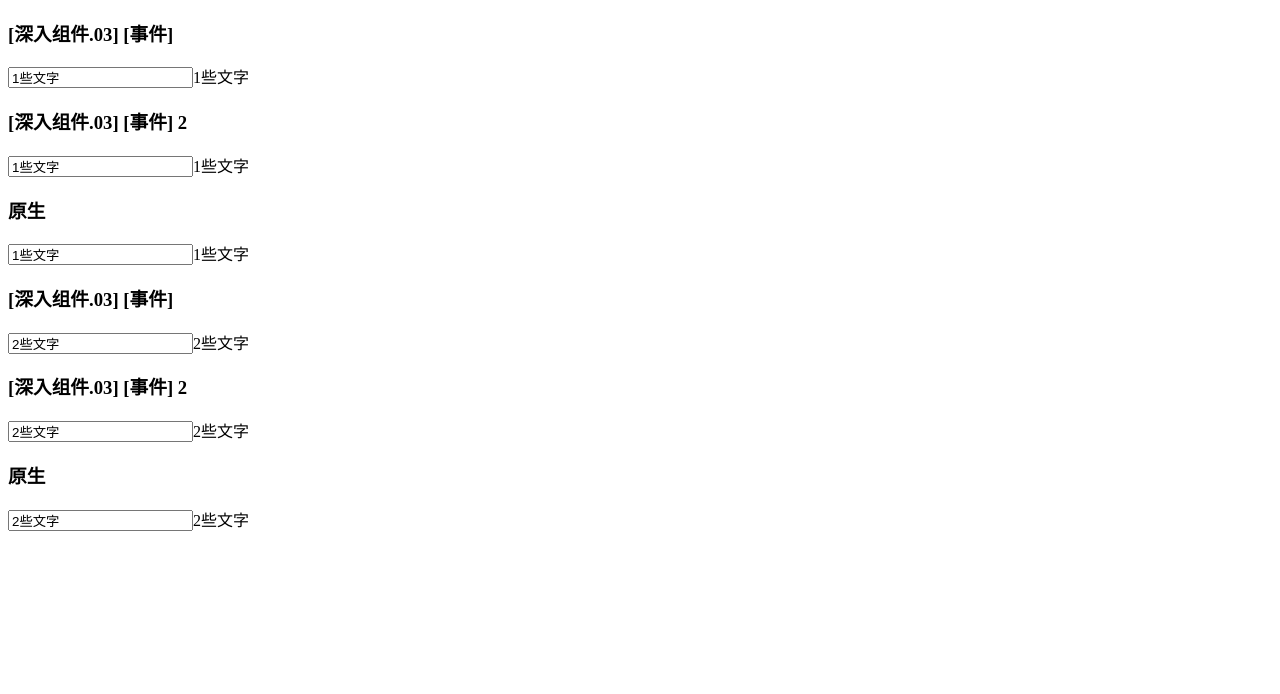
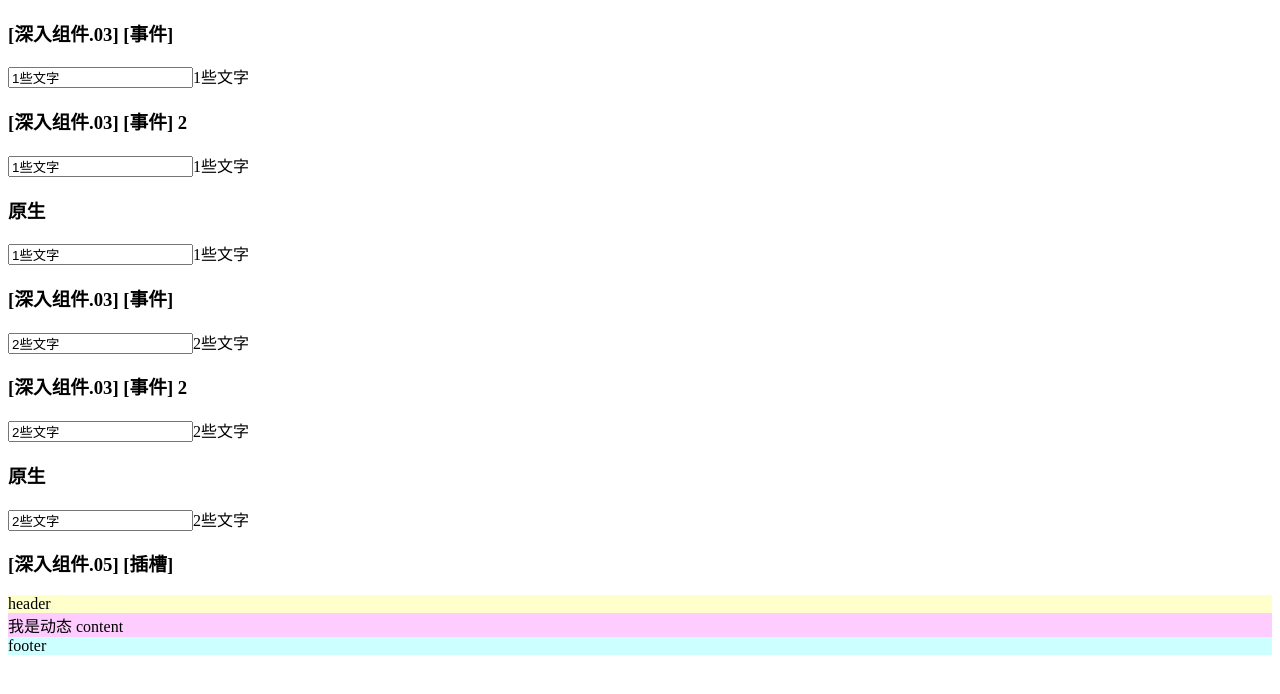
Before and after one commit to Juche/vue_ts_practice, a Vue app: page / in a window 1280 px wide. Shown: the top 694 px of the page. Built offline with nearby package versions, Linux system fonts and the light colour scheme.

Commit message:
feat: [深入组件.05] [插槽]

```diff
--- a/src/App.vue
+++ b/src/App.vue
@@ -14,6 +14,13 @@
   <h3>原生</h3>
   <input type="text" v-model="value2" />
   <text>{{ value2 }}</text>
+
+  <V205>
+    <!-- <template #header> new header </template>
+    <template #content> new content </template>
+    <template #footer> new footer </template> -->
+    <template #[slotName]>我是动态 {{ slotName }}</template>
+  </V205>
 </template>
 
 <script lang="ts" setup>
@@ -21,6 +28,7 @@
   import V102 from './components/V102.vue';
   import V203 from './components/V203.vue';
   import V203_2 from './components/V203_2.vue';
+  import V205 from './components/V205.vue';
 
   // const v203 = reactive({
   //   value1: '1些文字',
@@ -43,6 +51,24 @@
   // 直接使用 v203.value1.value
   // 这里解构出来的数据是响应性的
   let { value2 } = v203;
+
+  let count = -1;
+  let slotName = ref('');
+  const slots = ['header', 'content', 'footer'];
+  function switchSlotName() {
+    count++;
+    slotName.value = slots[count % 3];
+    console.log(count);
+  }
+  function si(fn: Function, delay: number) {
+    fn();
+    let timer = setTimeout(() => {
+      // slotName.value = 'content';
+      clearTimeout(timer);
+      si(fn, delay);
+    }, delay);
+  }
+  si(switchSlotName, 3000);
 </script>
 
 <style scoped></style>
--- /dev/null
+++ b/src/components/V205.vue
@@ -0,0 +1,26 @@
+<template>
+  <h3>[深入组件.05] [插槽]</h3>
+  <div class="header">
+    <slot name="header">header</slot>
+  </div>
+  <div class="content">
+    <slot name="content">content</slot>
+  </div>
+  <div class="footer">
+    <slot name="footer">footer</slot>
+  </div>
+</template>
+
+<script lang="ts" setup></script>
+
+<style scoped>
+  .header {
+    background: #ffc;
+  }
+  .content {
+    background: #fcf;
+  }
+  .footer {
+    background: #cff;
+  }
+</style>
```
Also changed, not shown: 1 other file (tests, documents, lock files or other folders).
